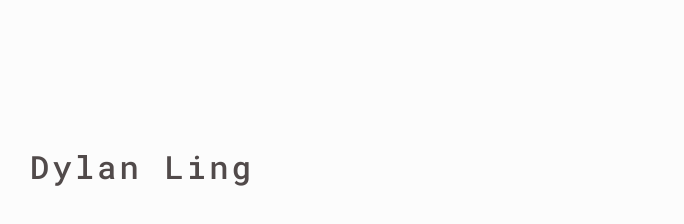
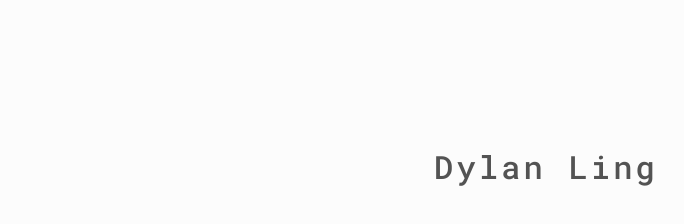
Before and after one commit to dylanling/dylanling.github.io, a plain HTML site: page index.html in a window 1280 px wide. Shown: the whole page, without its empty margins (94-778 px from the left). Drawn offline with Linux system fonts and the light colour scheme.

Commit message:
centers header text

```diff
--- a/index.css
+++ b/index.css
@@ -19,7 +19,7 @@ body {
 
   background: rgba(0, 0, 0, 0.01);
 
-  color: rgba(62, 54, 54, 0.90);
+  color: rgba(64, 64, 64, 0.90);
   font-family: 'Roboto Mono', sans-serif;
   font-weight: 300;
 }
@@ -36,6 +36,7 @@ body {
 
 .header {
   padding: 24px;
+  text-align: center;
 }
 
 .header h1 {
```
